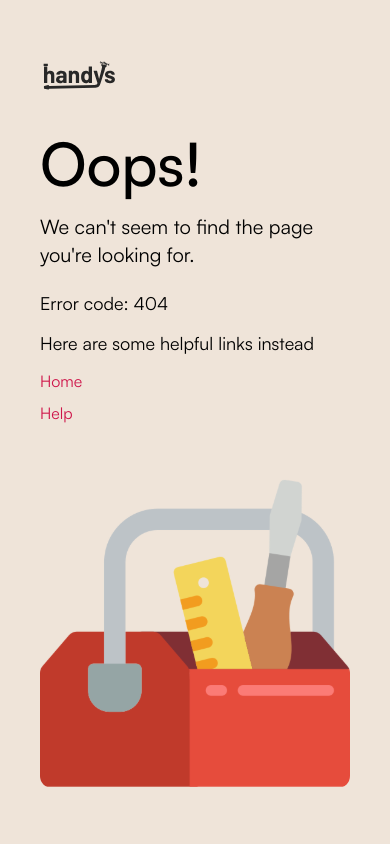
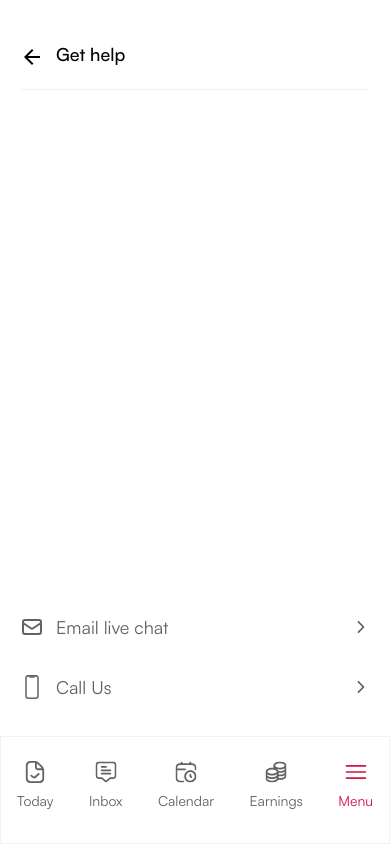
Before and after one commit to Handys-Inc/mvp-provider-portal, a React (Create React App) app: page /m/help in a window 390 px wide. Before the commit this address had no page. Built offline with nearby package versions, Linux system fonts and the light colour scheme.

Commit message:
Transactions mobile and git status

```diff
--- a/src/App.js
+++ b/src/App.js
@@ -8,6 +8,9 @@ import Today from "./app/Today/Today";
 import NotFound from "./app/NotFound/NotFound";
 import Perks from "./app/Perks/Perks";
 import Transactions from "./app/Transactions/Transactions";
+import Menu from "./app/Menu/Menu";
+import MobileHelp from "./app/Menu/MobileHelp/MobileHelp";
+import MobileResources from "./app/Menu/MobileResources/MobileResources";
 
 function App() {
   return (
@@ -17,6 +20,9 @@ function App() {
         <Route path="/" exact element={<Today />} />
         <Route path="/perks" exact element={<Perks />} />
         <Route path="/transactions" exact element={<Transactions />} />
+        <Route path="/menu" exact element={<Menu />} />
+        <Route path="/m/help" exact element={<MobileHelp />} />
+        <Route path="/m/resources" exact element={<MobileResources />} />
 
         {/* PAGE NOT FOUND */}
         <Route path="*" exact element={<NotFound />} />
--- /dev/null
+++ b/src/app/Menu/Menu.js
@@ -0,0 +1,58 @@
+import React from "react";
+import Layout from "../../components/Layout/Layout";
+
+// navlink
+import { NavLink } from "react-router-dom";
+import { TbClipboardText } from "react-icons/tb";
+
+import { IoIosArrowForward } from "react-icons/io";
+import { FiHelpCircle } from "react-icons/fi";
+
+function Menu() {
+  return (
+    <Layout>
+      <div className="flex flex-col justify-between h-[77vh]  w-full items-end md:hidden">
+        <div className="w-full">
+          <p className="text-left font-bold text-2xl">Menu</p>
+        </div>
+        <div className="w-full">
+          {/* help */}
+          <NavLink to="/m/help">
+            <div className="flex justify-between py-4 text-lg items-center text-gray">
+              <div className="flex gap-3 items-center ">
+                <FiHelpCircle size={24} />
+                Get Help
+              </div>
+              <div>
+                <IoIosArrowForward />
+              </div>
+            </div>
+          </NavLink>
+
+          {/* Account and get help */}
+          <NavLink to="/m/resources">
+            <div className="flex justify-between py-4 text-lg items-center text-gray">
+              <div className="flex gap-3 items-center ">
+                <TbClipboardText size={24} />
+                Explore resources and tips
+              </div>
+              <div>
+                <IoIosArrowForward />
+              </div>
+            </div>
+          </NavLink>
+
+          <a href="https://customer-handys.netlify.app/">
+            <button className="btn-primary-outline w-full mb-3">
+              Switch to get service
+            </button>
+          </a>
+
+          <button className="btn-primary w-full mb-2">Log Out</button>
+        </div>
+      </div>
+    </Layout>
+  );
+}
+
+export default Menu;
--- /dev/null
+++ b/src/app/Menu/MobileHelp/MobileHelp.js
@@ -0,0 +1,57 @@
+import React from "react";
+
+import Layout from "../../../components/Layout/Layout";
+
+import { IoIosArrowForward } from "react-icons/io";
+import { HiOutlineMail } from "react-icons/hi";
+import { IoPhonePortraitOutline } from "react-icons/io5";
+import { MdArrowBack } from "react-icons/md";
+
+import { NavLink } from "react-router-dom";
+import Border from "../../../components/Border/Border";
+
+function MobileHelp() {
+  return (
+    <Layout current="menu" showHeader={false}>
+      <div className="flex flex-col justify-between h-[85vh]  w-full items-end md:hidden">
+        <div className="mt-10 w-full">
+          <p className="text-left font-bold text-lg">
+            {" "}
+            <NavLink to="/menu">
+              <MdArrowBack className="mr-3 inline" size={24} />
+            </NavLink>
+            Get help
+          </p>
+          <Border />
+        </div>
+        <div className="w-full">
+          {/* Account and get help */}
+          <div className="flex justify-between py-4 text-lg items-center text-gray">
+            <div className="flex gap-3 items-center ">
+              <HiOutlineMail size={24} />
+              Email live chat
+            </div>
+            <div>
+              <IoIosArrowForward />
+            </div>
+          </div>
+
+          {/* help */}
+          <NavLink to="/m/help">
+            <div className="flex justify-between py-4 text-lg items-center text-gray">
+              <div className="flex gap-3 items-center ">
+                <IoPhonePortraitOutline size={24} />
+                Call Us
+              </div>
+              <div>
+                <IoIosArrowForward />
+              </div>
+            </div>
+          </NavLink>
+        </div>
+      </div>
+    </Layout>
+  );
+}
+
+export default MobileHelp;
--- /dev/null
+++ b/src/app/Menu/MobileResources/MobileResources.js
@@ -0,0 +1,32 @@
+import React from "react";
+
+import Layout from "../../../components/Layout/Layout";
+
+import { MdArrowBack } from "react-icons/md";
+
+import { NavLink } from "react-router-dom";
+import Border from "../../../components/Border/Border";
+
+function MobileResources() {
+  return (
+    <Layout current="menu" showHeader={false}>
+      <div className="flex flex-col justify-between  w-full i md:hidden">
+        <div className="mt-10 w-full">
+          <p className="text-left font-bold text-lg">
+            {" "}
+            <NavLink to="/menu">
+              <MdArrowBack className="mr-3 inline" size={24} />
+            </NavLink>
+            Resources and tips
+          </p>
+          <Border />
+        </div>
+        <div className="w-full">
+          <p>Resource articles</p>
+        </div>
+      </div>
+    </Layout>
+  );
+}
+
+export default MobileResources;
--- a/src/app/Today/Today.js
+++ b/src/app/Today/Today.js
@@ -10,7 +10,7 @@ function Today() {
   return (
     <Layout>
       {/* Header */}
-      <div className="flex flex-col md:flex-row justify-start items-start md:justify-between md:items-center my-5">
+      <div className="flex flex-col md:flex-row justify-start items-start md:justify-between md:items-center mb-5">
         <h4 className="text-lg md:text-2xl font-bold mb-3 md:mb-0">
           Welcome Username,
         </h4>
--- a/src/app/Transactions/Transactions.js
+++ b/src/app/Transactions/Transactions.js
@@ -15,7 +15,7 @@ function Transactions() {
 
   return (
     <Layout>
-      <div className="max-w-3xl my-10 mx-auto">
+      <div className="max-w-3xl my-10 mb-48 mx-auto">
         {/* Prompt to add payout method */}
         <div className="border border-faintGray rounded-xl shadow-lg p-5 flex gap-5">
           <div>
@@ -40,7 +40,7 @@ function Transactions() {
         <div className="flex-1 min-h-fit md:min-h-[20rem]">
           <Tab.Group selectedIndex={selectedIndex} onChange={setSelectedIndex}>
             <div class="border-b border-mute">
-              <Tab.List class="flex flex-wrap  -mb-px ">
+              <Tab.List class="flex overflow-x-auto flex-wrap -mb-px ">
                 <Tab as={Fragment}>
                   {({ selected }) => (
                     <button
--- a/src/app/Transactions/components/DateSelector.js
+++ b/src/app/Transactions/components/DateSelector.js
@@ -2,9 +2,9 @@ import React from "react";
 
 function DateSelector() {
   return (
-    <div className="my-5 flex items-center gap-5">
+    <div className="my-5 flex flex-col md:flex-row items-center gap-5">
       {/* From */}
-      <div className="w-1/2 flex gap-3">
+      <div className="w-full md:w-1/2 flex gap-3">
         <div class="w-2/3 flex items-center border border-faintGray rounded-md ">
           <span class="prefix ml-3">From</span>
           <select className="form-input border-none outline-none">
@@ -19,7 +19,7 @@ function DateSelector() {
       </div>
 
       {/* To */}
-      <div className="w-1/2 flex gap-3">
+      <div className="w-full md:w-1/2 flex gap-3">
         <div class="w-2/3 flex items-center border border-faintGray rounded-md">
           <span class="prefix ml-3">To</span>
           <select className="form-input border-none outline-none">
--- /dev/null
+++ b/src/components/Border/Border.js
@@ -0,0 +1,11 @@
+import React from "react";
+
+function Border() {
+  return (
+    <div className="text-faintGray block">
+      <hr className="my-5" />
+    </div>
+  );
+}
+
+export default Border;
--- a/src/components/BottomNav/BottomNav.js
+++ b/src/components/BottomNav/BottomNav.js
@@ -77,16 +77,23 @@ function BottomNav({ showBottomNav, current }) {
         </div>
       </NavLink>
       {/* MENU */}{" "}
+      <NavLink to="/menu">
         <div className="flex flex-col items-center">
-        <Menu fill={path === "menu" ? active : mute} size={22} />
+          <Menu
+            fill={path === "menu" || current === "menu" ? active : mute}
+            size={22}
+          />
           <p
             className={`${
-            path === "cursor-context-menu" ? "text-primary" : "text-gray"
+              path === "menu" || current === "menu"
+                ? "text-primary"
+                : "text-gray"
             } mt-2`}
           >
             Menu
           </p>
         </div>
+      </NavLink>
     </div>
   );
 }
--- a/src/components/Header/Header.js
+++ b/src/components/Header/Header.js
@@ -30,9 +30,9 @@ function Header() {
 
   return (
     <div className="block z-30">
-      <div className="flex flex-row justify-between items-center px-5 pt-5 pb-3">
+      <div className="flex flex-row justify-between items-center px-5 pt-5 pb-0 md:pb-3">
         <NavLink to="/">
-          <img className="w-20 md:w-28" src={logo} alt="Logo" />
+          <img className="hidden md:blockw-20 md:w-28" src={logo} alt="Logo" />
         </NavLink>
 
         {/* Links */}
@@ -50,7 +50,7 @@ function Header() {
         <div className="flex items-center gap-2">
           <a
             className="hidden md:block"
-            href="https://service-handys.netlify.app/"
+            href="https://customer-handys.netlify.app/"
           >
             <p>Switch to customer portal</p>
           </a>
@@ -89,7 +89,7 @@ function Header() {
           <img className="hidden md:block w-10" src={Profile} alt="user" />
         </div>
       </div>
-      <div className="text-faintGray">
+      <div className="text-faintGray hidden md:block">
         <hr />
       </div>
     </div>
--- a/src/components/Layout/Layout.js
+++ b/src/components/Layout/Layout.js
@@ -11,7 +11,7 @@ function Layout({
   // Current is used to render out the active navbar icon
 
   return (
-    <div className="h-screen w-full overflow-y-auto">
+    <div className="h-screen min-w-full overflow-y-auto">
       {showHeader ? <Header /> : null}
       <div className="px-5 md:px-5">{children}</div>
       <BottomNav current={current} showBottomNav={showBottomNav} />
```
Lines whose indentation alone changed are shown as unchanged.
